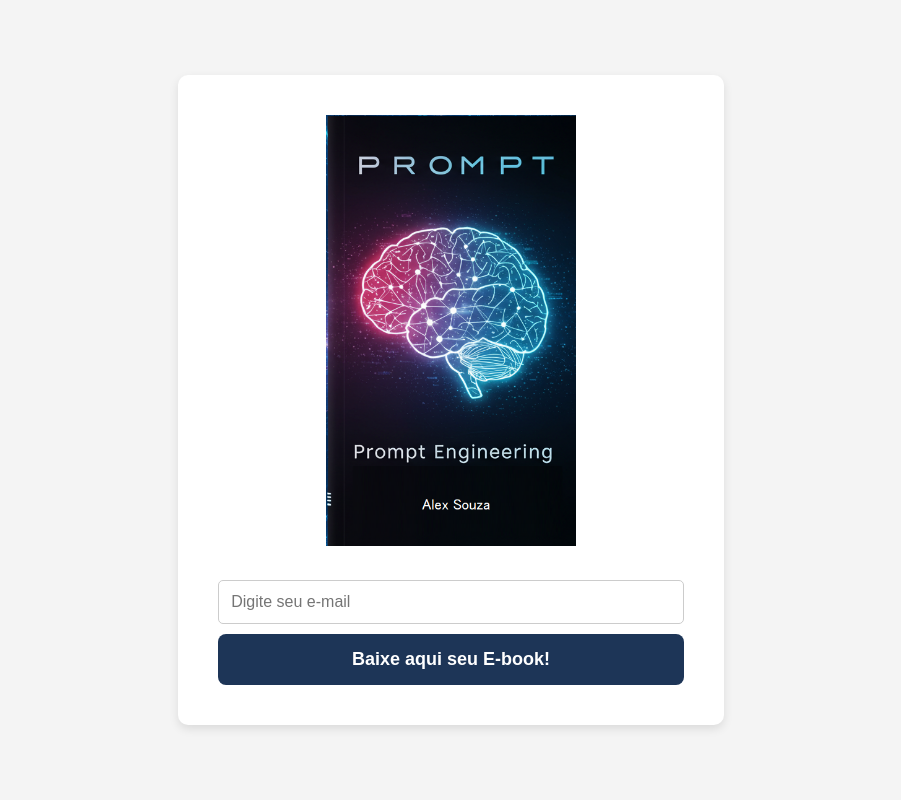
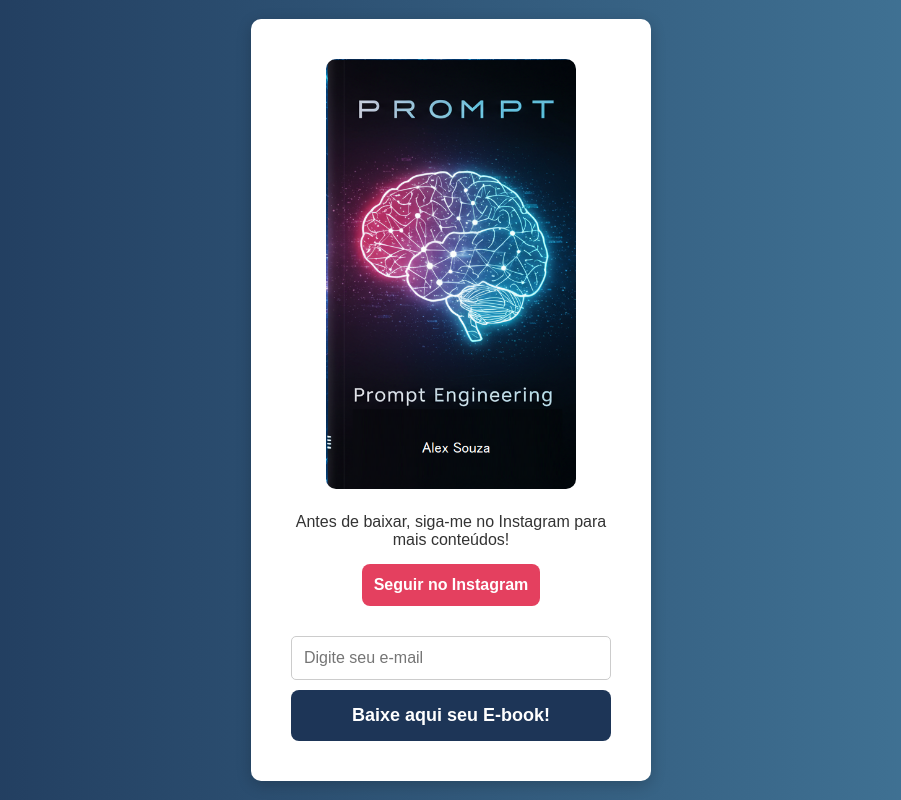
Before and after one commit to aasouzaconsult/Ebook-Engenharia-de-Prompt, a plain HTML site: page index.html in a window 1280 px wide. Shown: the whole page, without its empty margins (189-1090 px from the left). Drawn offline with Linux system fonts and the light colour scheme.

Commit message:
index.html

```diff
--- a/index.html
+++ b/index.html
@@ -17,7 +17,7 @@
             justify-content: center;
             align-items: center;
             height: 100vh;
-            background-color: #f4f4f4;
+            background: linear-gradient(to right, #1d3557, #457b9d);
         }
 
         .container {
@@ -25,13 +25,44 @@
             background: white;
             padding: 40px;
             border-radius: 10px;
-            box-shadow: 0px 4px 10px rgba(0, 0, 0, 0.1);
+            box-shadow: 0px 4px 15px rgba(0, 0, 0, 0.2);
+            max-width: 400px;
+            animation: fadeIn 1s ease-in-out;
+        }
+
+        @keyframes fadeIn {
+            from { opacity: 0; transform: scale(0.9); }
+            to { opacity: 1; transform: scale(1); }
         }
 
         img {
             width: 250px;
             height: auto;
             margin-bottom: 20px;
+            border-radius: 10px;
+        }
+
+        p {
+            font-size: 16px;
+            margin-bottom: 15px;
+            color: #333;
+        }
+
+        a.instagram {
+            display: inline-block;
+            background-color: #e4405f;
+            color: white;
+            text-decoration: none;
+            padding: 12px;
+            border-radius: 8px;
+            font-size: 16px;
+            font-weight: bold;
+            margin-bottom: 20px;
+            transition: 0.3s;
+        }
+
+        a.instagram:hover {
+            background-color: #d63050;
         }
 
         input {
@@ -53,7 +84,7 @@
             font-size: 18px;
             cursor: pointer;
             width: 100%;
-            transition: background-color 0.3s;
+            transition: 0.3s;
         }
 
         .button:hover {
@@ -64,6 +95,8 @@
 <body>
     <div class="container">
         <img src="ebook-capa.jpg" alt="Capa do E-book">
+        <p>Antes de baixar, siga-me no Instagram para mais conteúdos!</p>
+        <a href="https://www.instagram.com/alexsouzamsc" target="_blank" class="instagram">Seguir no Instagram</a>
         <form id="ebookForm">
             <input type="email" id="email" name="email" placeholder="Digite seu e-mail" required>
             <button type="submit" class="button">Baixe aqui seu E-book!</button>
@@ -73,15 +106,12 @@
     <script>
         document.getElementById("ebookForm").addEventListener("submit", function(event) {
             event.preventDefault();
-
             let email = document.getElementById("email").value;
-
             if (email.trim() === "") {
                 alert("Por favor, insira um e-mail válido.");
                 return;
             }
 
-            // Enviar e-mail via FormSubmit com assunto personalizado
             fetch("https://formsubmit.co/ajax/aasouzaconsult@gmail.com", {
                 method: "POST",
                 headers: { "Content-Type": "application/json" },
@@ -93,12 +123,10 @@
             })
             .then(response => response.json())
             .then(data => {
-                // Disponibilizar o download do e-book
                 window.location.href = "ebook.pdf";
             })
             .catch(error => console.error("Erro ao enviar e-mail:", error));
         });
     </script>
-
 </body>
 </html>
```
